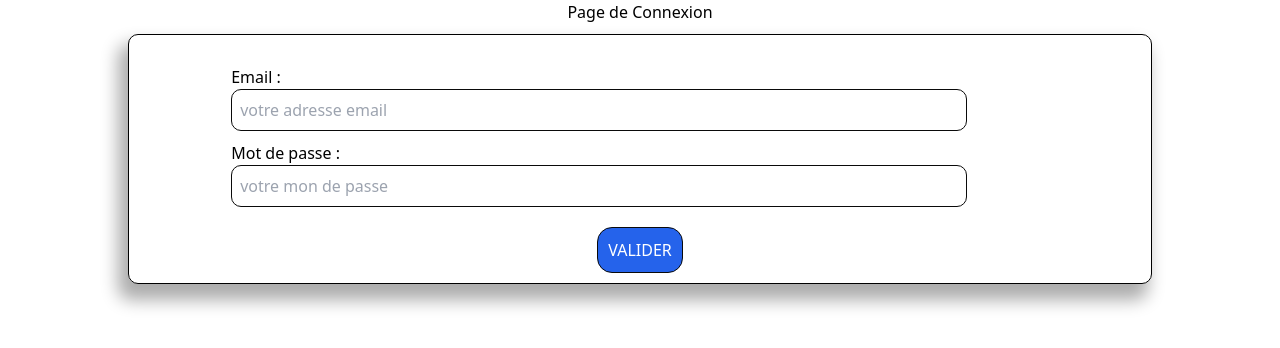
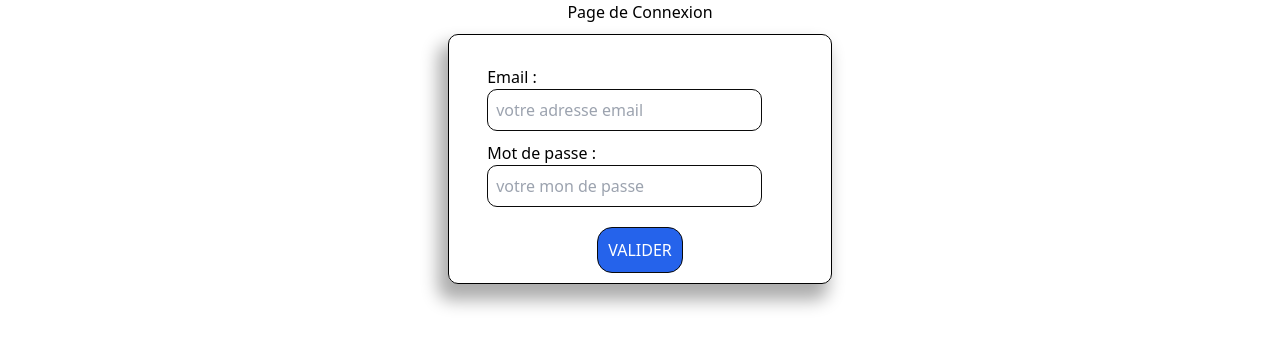
Before and after one commit to mcgrathmichael/EmmausConnect, a React (Vite) app in the folder frontend/: page / in a window 1280 px wide. Shown: the top 348 px of the page. Built offline with nearby package versions, Linux system fonts and the light colour scheme.

Commit message:
responsive login

```diff
--- a/frontend/src/Components/login/Login.css
+++ b/frontend/src/Components/login/Login.css
@@ -47,3 +47,27 @@
     padding: 10px;
     border: 1px solid rgb(10, 10, 10);
 }
+
+@media screen and (min-width:700px) {
+    .form {
+        width: 50%;
+    }
+}
+
+@media screen and (min-width:600px) {
+    .form {
+        width: 50%;
+    }
+}
+
+@media screen and (min-width:1000px) {
+    .form {
+        width: 30%;
+    }
+}
+
+@media screen and (min-width:1000px) {
+    .form {
+        width: 30%;
+    }
+}
```
